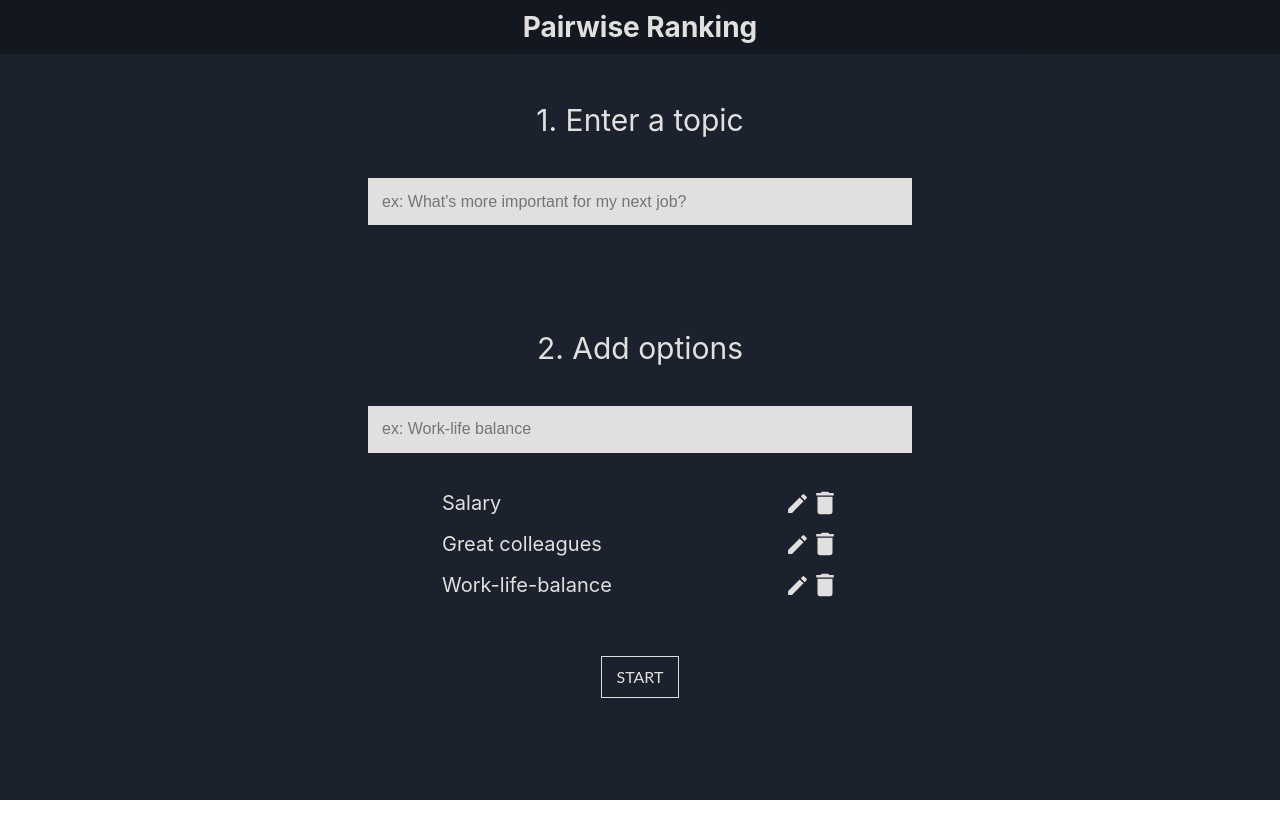
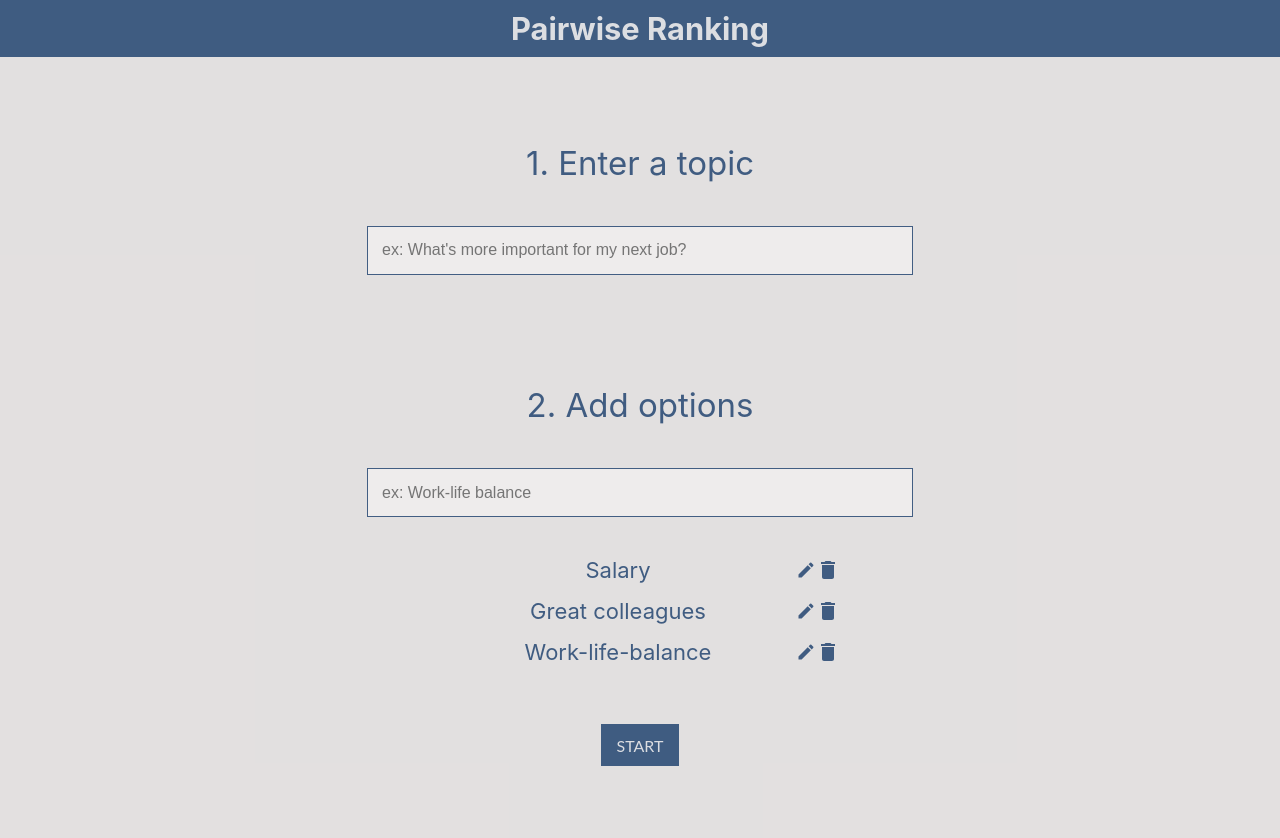
Before and after one commit to mariannefabre/pairwise-ranking-app, a React (Create React App) app: page / in a window 1280 px wide. Shown: the top 838 px of the page. Before the commit the page ends 800 px from the top, so only its background shows below. Built offline with nearby package versions, Linux system fonts and the light colour scheme.

Commit message:
Add viewport meta tag

```diff
--- a/public/index.html
+++ b/public/index.html
@@ -6,9 +6,10 @@
     <meta name="viewport" content="width=device-width, initial-scale=1" />
     <meta name="theme-color" content="#000000" />
     <meta
-      name="description"
+      name="Pairwise ranking tool"
       content="Web site created using create-react-app"
     />
+    <meta name="viewport" content="width=device-width, initial-scale=1" />
     <link rel="apple-touch-icon" href="%PUBLIC_URL%/logo192.png" />
     <!--
       manifest.json provides metadata used when your web app is installed on a
--- a/src/App.js
+++ b/src/App.js
@@ -11,6 +11,7 @@ function App() {
     return (
       <div className="App">
             <h1>Pairwise Ranking</h1>
+            <div className="container"></div>
           {survey.isSurveyFinished && <Ranking/>}
           {survey.isSurveyStarted && !survey.isSurveyFinished && <Choice />}
           {!survey.isSurveyStarted && !survey.isSurveyFinished && <Home/>}
--- a/src/components/AddOptionTab.js
+++ b/src/components/AddOptionTab.js
@@ -30,7 +30,6 @@ const AddOptionTab = () => {
       />
       <AddCircleIcon
       id="tab-add-button"
-      fontSize="large"
         onClick={() => {
           handleClick(input.value);
           input.value = "";
--- a/src/components/AddTopicTab.js
+++ b/src/components/AddTopicTab.js
@@ -28,7 +28,6 @@ const AddTopicTab = () => {
       />
       <AddCircleIcon
       id="tab-add-button"
-      fontSize="large"
         onClick={() => {
           handleClick(input.value);
           input.value = "";
--- a/src/components/Home.js
+++ b/src/components/Home.js
@@ -10,7 +10,7 @@ const Home = () => {
   const dispatch = useDispatch();
 
   const startSurvey = () => {
-    if (options.length > 0 && topic)
+    if (options.length > 1 && topic)
       dispatch({ type: "START_QUESTIONNAIRE", options });
   };
 
--- a/src/styles.css
+++ b/src/styles.css
@@ -1,34 +1,46 @@
-html {
-  font-size: 16px;
+#root {
+  --main-bg-color: #bdb8b86e;
+  --second-color: #193d6bce;
+  --third-color: #f1efefe1;
+  background-color: var(--main-bg-color);
+  font-size: 18px;
 }
 
 @media only screen and (min-width: 600px) {
-  html {
+  #root {
     font-size: 20px;
+  }
+}
+@media only screen and (min-width: 1200px) {
+  #root {
+    font-size: 22px;
   }
 }
 
 .App,
 .home {
   text-align: center;
-  background-color: #1c222d;
   min-height: 100vh;
   display: flex;
   flex-direction: column;
   align-items: center;
   justify-content: center;
-  color: rgb(226, 223, 223);
+  color: var(--second-color);
   overflow-x: hidden;
+}
+.container {
+  margin-top: 53px;
 }
 
 h1 {
-  background-color: #11141bbf;
+  background-color: var(--second-color);
   padding: 10px 0;
   width: 100%;
-  margin-top: 0;
+  margin: 0 auto;
   font-size: 1.4em;
-  position: fixed;
+  position: absolute;
   top: 0px;
+  color: var(--third-color);
 }
 
 h2 {
@@ -36,31 +48,44 @@ h2 {
 }
 
 input {
-  font-size: 0.8em;
+  font-size: 1rem;
   height: 45px;
   text-indent: 12px;
   border: none;
-  color: #1c222d;
-  transform: scale(1);
-  background-color: rgb(226, 223, 223);
-  transition: all 0.3s ease-in-out;
+  color: var(--second-color);
+  border: 2px solid transparent;
+  background-color: var(--third-color);
+  transition: all 0.1s;
 }
 input:focus {
   background: none;
-  transition: 0.3s;
   font-family: "Lato", sans-serif;
-  border: 1px solid rgb(226, 223, 223);
-  color: rgb(226, 223, 223);
+  border: 2px solid var(--second-color);
+  color: var(--second-color);
 }
 input:focus::placeholder {
   color: transparent;
 }
-button {
+
+.button {
+  cursor: pointer;
+  padding: 0 15px;
   font-size: 16px;
-  padding: 0 15px;
+  margin: 30px 20px;
+  height: 42px;
+  background: var(--second-color);
+  font-family: "Lato", sans-serif;
+  border: 1.5px solid transparent;
+  color: var(--third-color);
 }
-button:focus {
+.button:focus {
   outline: none;
+}
+.button:hover {
+  color: var(--second-color);
+  background-color: var(--third-color);
+  transition: all 0.2s ease-in-out;
+  border: 1.5px solid var(--second-color);
 }
 
 .list-item {
@@ -72,15 +97,13 @@ button:focus {
   width: 90%;
   margin: 0;
   padding: 8px 2px;
-  text-align: left;
+  text-align: center;
   border: unset;
-  background-color: #1c222d;
-  color: rgb(226, 223, 223);
   height: 25px;
   text-indent: 0;
 }
 .option-edit {
-  color: rgb(161, 158, 158);
+  color: var(--second-color);
 }
 .option-list {
   list-style: none;
@@ -116,17 +139,23 @@ button:focus {
 .tab input {
   width: 90%;
   margin-right: 5px;
+  margin-left: 30px;
+  border: 1.5px solid var(--second-color);
 }
 .tab input:focus {
   outline: none;
 }
-
+#tab-add-button {
+  cursor: pointer;
+  font-size: 35px;
+}
 @media only screen and (min-width: 550px) {
   #tab-add-button {
     display: none;
   }
   .tab input {
     margin-right: 0;
+    margin-left: 0;
   }
 }
 
@@ -146,8 +175,8 @@ button:focus {
   padding: 20px 0;
   background-color: transparent;
   font-size: 20px;
-  border: solid 1px rgb(226, 223, 223);
-  color: rgb(226, 223, 223);
+  border: solid 1px var(--second-color);
+  color: var(--second-color);
 }
 
 #first-option {
@@ -179,16 +208,16 @@ button:focus {
   max-width: 500px;
   margin: 40px auto;
   padding: 20px 0;
-  border: solid 1px rgb(226, 223, 223);
-  background-color: rgb(226, 223, 223);
-  color: #282c34;
+  border: none;
+  background-color: var(--second-color);
+  color: var(--third-color);
   font-size: 20px;
 }
 
 .choice-option:hover {
   border: none;
-  color: #1c222d;
-  background-color: rgb(226, 223, 223);
+  color: var(--third-color);
+  background-color: var(--second-color);
   transition: all 0.4s ease-in-out;
 }
 
@@ -205,26 +234,7 @@ button:focus {
 .hidden {
   visibility: hidden;
 }
-.button {
-  margin: 30px 20px;
-  height: 42px;
-  background: none;
-  transition: 0.5s;
-  font-family: "Lato", sans-serif;
-  border: 1px solid rgb(226, 223, 223);
-  color: rgb(226, 223, 223);
-}
-.button:focus {
-  outline: none;
-}
-.button:hover {
-  border: none;
-  color: #1c222d;
-  font-size: 18px;
-  transform: scale(1);
-  background-color: rgb(226, 223, 223);
-  transition: all 0.3s ease-in-out;
-}
+
 
 .ranking {
   font-size: 1.3em;
```
